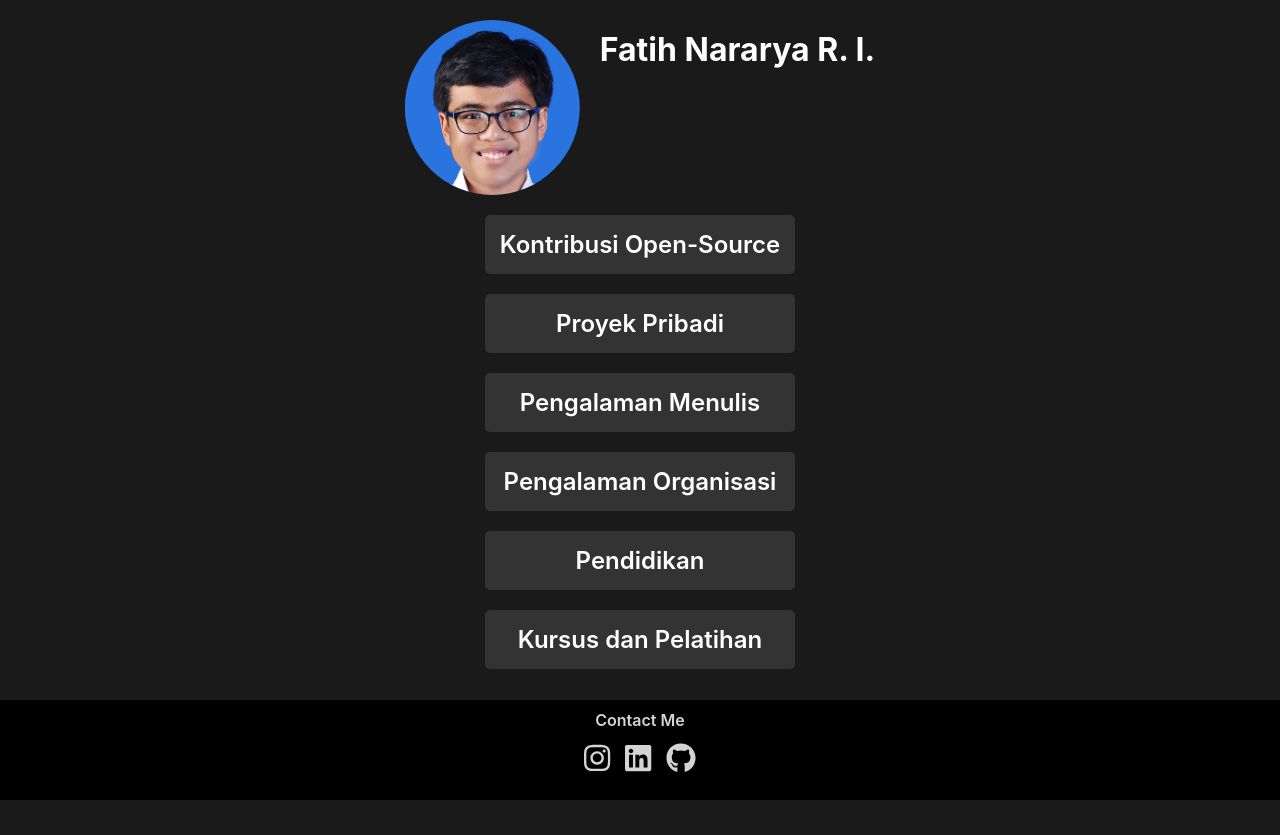
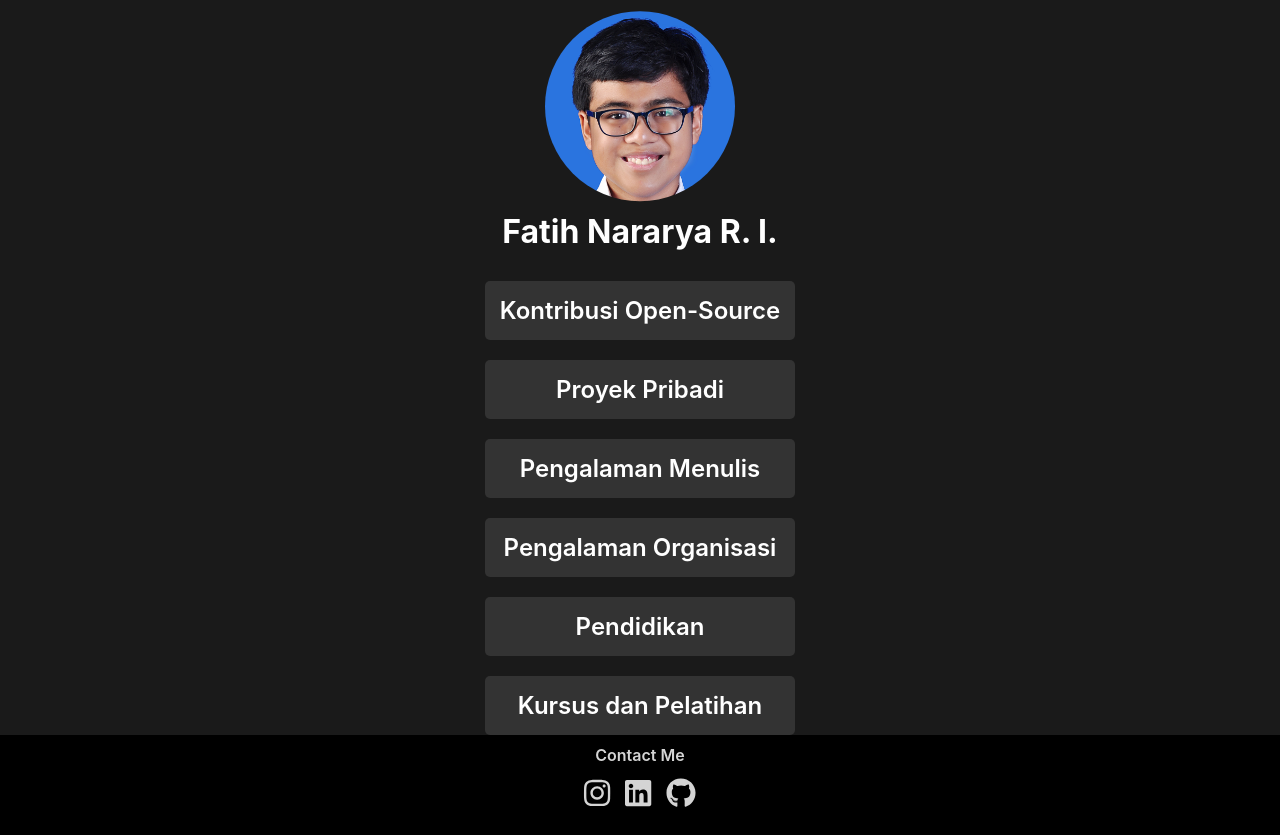
Before and after one commit to Fatih20/FatihNRI, a React (Create React App) app: page / in a window 1280 px wide. Before the commit the page ends 800 px from the top, so only its background shows below. Built offline with nearby package versions, Linux system fonts and the light colour scheme.

Commit message:
Fix header body

```diff
--- a/src/components/body/profile.js
+++ b/src/components/body/profile.js
@@ -2,14 +2,17 @@ import React from "react";
 import styled from "styled-components";
 
 const Main = styled.div`
+    align-items: center;
     display: flex;
+    flex-direction: column;
     justify-content: center;
-    gap: 20px;
+    gap: 10px;
 `;
 
 const Photo = styled.img`
+    clip-path: circle(47.5% at center);
     display: inline-block;
-    clip-path: circle(50% at center);
+    margin: -5% -5%;
     width: ${({size}) => `${size}px`};
     height: ${({size}) => `${size}px`};
 `;
@@ -28,7 +31,7 @@ const Name = styled.h1`
 export default function Profile (){
     return (
         <Main>
-            <Photo src="Pasfoto.png" size={175}/>
+            <Photo src="Pasfoto.png" size={200}/>
                 <AboutContainer>
                     <Name>Fatih Nararya R. I. </Name>
                 </AboutContainer>
```
